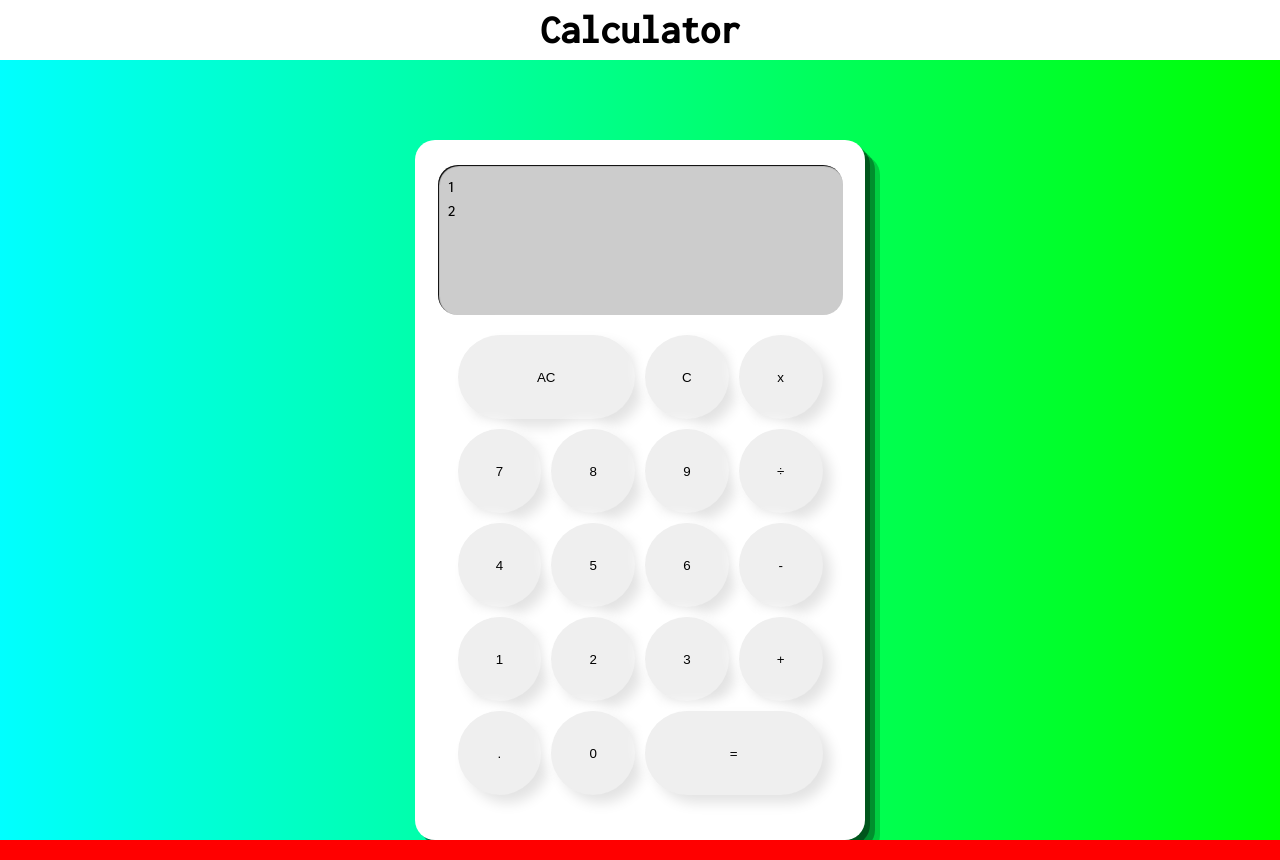
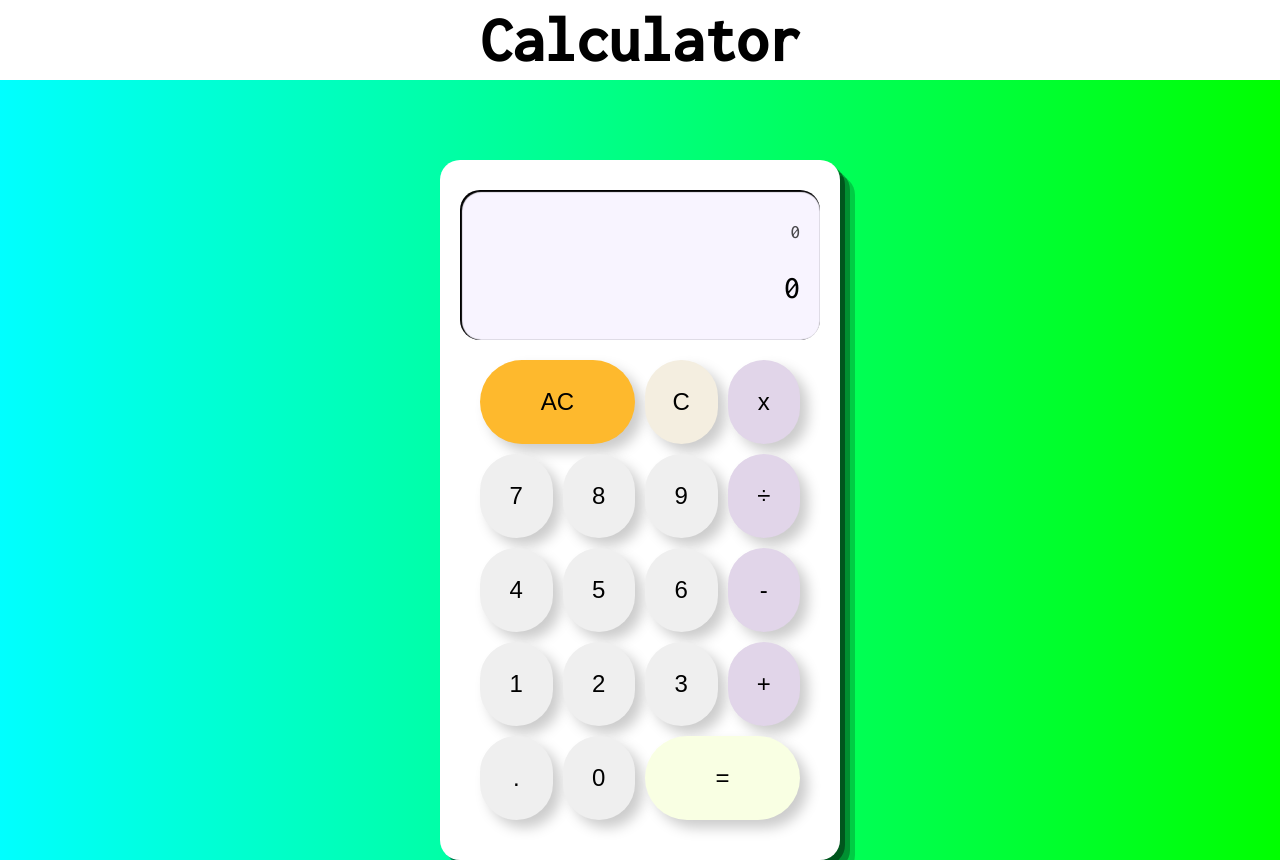
Before and after one commit to Novachaos82/Calculator, a plain HTML site: page index.html in a window 1280 px wide. Drawn offline with Linux system fonts and the light colour scheme.

Commit message:
may change the js

```diff
--- a/app.js
+++ b/app.js
@@ -0,0 +1,72 @@
+let operator = "x";
+
+const prevDisplay = document.querySelector(".previous-display");
+const currDisplay = document.querySelector(".current-display");
+
+const allClear = document.querySelector(".all-clear");
+const clear = document.querySelector(".clear");
+const operators = document.querySelectorAll(".operator");
+const numbers = document.querySelectorAll(".number");
+const equal = document.querySelector(".equals");
+
+//function currentDisplay()
+//{
+//    currDisplay = ;
+//}
+
+/*all clear button*/
+allClear.addEventListener("click", () => {
+  prevDisplay.innerHTML = "";
+  currDisplay.innerHTML = "";
+});
+
+/*taking numbers input in current display*/
+numbers.forEach((number) => {
+  number.addEventListener("click", () => {
+    if (number.innerText.includes(".") && currDisplay.innerText.includes("."))
+      return;
+    const input = number.innerText;
+    currDisplay.innerText = currDisplay.innerText.toString() + input.toString();
+  });
+});
+
+equal.addEventListener("click", () => {
+  calculate(operator);
+});
+
+operators.forEach((operation) => {
+  operation.addEventListener("click", () => {
+    //console.log(operation.innerText);
+    if (operation.innerText === "x") {
+      prevDisplay.innerText += currDisplay.innerText.toString() + "x";
+      currDisplay.innerText = "";
+      operator = operation.innerText;
+    }
+  });
+});
+
+function calculate(op) {
+  if (op === "x") {
+    const result = float(prevDisplay.innerText) * float(currDisplay.innerText);
+    currDisplay.innerText = result;
+  }
+
+  if (op === "+") {
+  }
+
+  if (op === "-") {
+  }
+
+  if (op === "÷") {
+  }
+}
+
+function display() {
+  currDisplay.innerText = 0;
+  prevDisplay.innerText = 0;
+}
+
+document.addEventListener("DOMContentLoaded", () => {
+  calculate();
+  display();
+});
--- a/index.html
+++ b/index.html
@@ -43,5 +43,7 @@
         </div>
       </div>
     </div>
+
+    <script src="./app.js"></script>
   </body>
 </html>
--- a/style.css
+++ b/style.css
@@ -18,12 +18,12 @@ body {
   display: flex;
   align-items: center;
   justify-content: center;
-  height: 60px;
+  height: 80px;
   background: #fff;
 }
 .nav h4 {
   text-transform: capitalize;
-  font-size: 2.5rem;
+  font-size: 4rem;
   padding: 20px;
 }
 
@@ -44,22 +44,37 @@ body {
   flex-direction: column;
   align-items: center;
   justify-content: center;
-  width: 450px;
-  height: 700px;
+  width: 400px;
+  min-height: 700px;
 }
 
 .display {
-  height: 150px;
-  box-shadow: 1px 1px 1px 0px inset;
-  padding: 10px;
-  margin-top: 0px;
+  display: flex;
+  justify-content: space-around;
+  flex-direction: column;
+
+  align-items: flex-end;
+  min-height: 150px;
+  box-shadow: 1px 1px 1px 1px inset;
+  padding: 20px;
+  margin-top: 10px;
   width: 90%;
   /*height: 100px;*/
 
   /*width: 300px;*/
   /*padding: 10px;*/
   border-radius: 20px;
-  background: #ccc;
+  background: #f8f4ff;
+  word-wrap: break-word;
+  word-break: break-all;
+}
+
+.previous-display {
+  font-size: 1.2rem;
+  opacity: 70%;
+}
+.current-display {
+  font-size: 2rem;
 }
 
 .buttons {
@@ -75,24 +90,41 @@ body {
 }
 
 .buttons button {
+  font-size: 1.5rem;
   border-radius: 131px;
   /*background: ;*/
-  box-shadow: 8px 8px 13px #e3e3e3, -8px -8px 13px #ffffff;
+  box-shadow: 8px 8px 13px #ccc;
   border: transparent;
   padding: 10px;
-  transition: 0.3s ease-in;
+
+  transition: all 0.3s;
+}
+
+.buttons button:hover {
+  transform: scale(1.05);
+  cursor: pointer;
+}
+
+.buttons .operator {
+  background: #e1d5e9;
+}
+.buttons .operator:hover {
+  color: #fff;
+  background: #8d28dc;
 }
 
 .all-clear {
   /*width: 100px;*/
   grid-column: 1/3;
+  background-color: #feb92d;
 }
 
 .equals {
+  background-color: #f9ffe3;
   grid-column: 3/5;
 }
 
-button.equals:hover {
+.equals:hover {
   color: white;
   background: greenyellow;
   transform: translateY(-1px);
@@ -103,3 +135,7 @@ button.equals:hover {
   color: white;
   transform: translateY(-1px);
 }
+
+.clear {
+  background: #f4eee0;
+}
```
